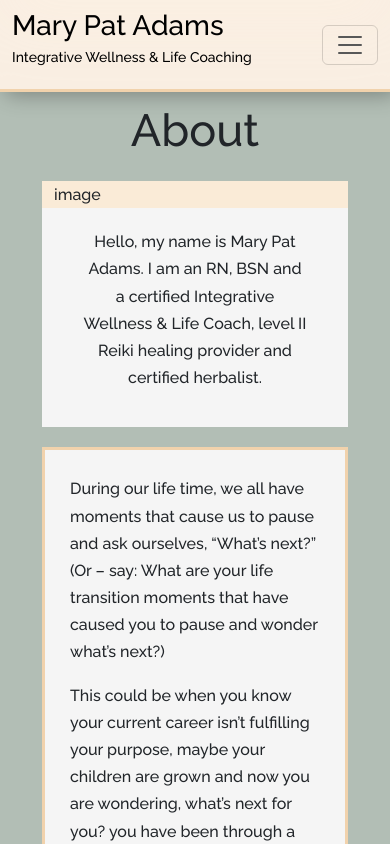
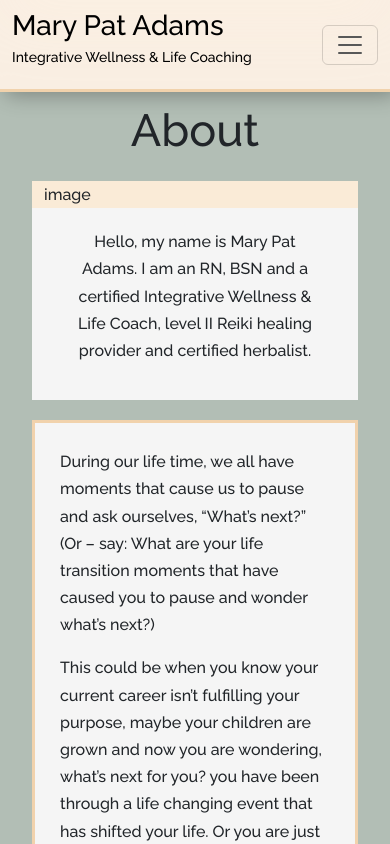
Before and after one commit to sarahkuss/mpa-website, a React (Create React App) app: page /about in a window 390 px wide. Built offline with nearby package versions, Linux system fonts and the light colour scheme.

Commit message:
fixed margin in mobile view

```diff
--- a/src/styles/about.css
+++ b/src/styles/about.css
@@ -53,11 +53,11 @@
   }
 
   .about-row {
-    margin: 0px 30px 20px 30px !important;
+    margin: 0px 20px 20px 20px !important;
   }
 
   .more-info-row {
-    margin: 0px 30px 0px 30px !important;
+    margin: 0px 20px 0px 20px !important;
   }
 
   .more-info-col {
--- a/src/styles/benefits.css
+++ b/src/styles/benefits.css
@@ -159,4 +159,12 @@ font-family: 'Raleway', sans-serif;
   .benefits-container h1 {
     font-size: 35px;
   }
+
+  .benefits-container .row {
+    margin: 0px 20px 20px 20px !important;
+  }
+
+  .third-row {
+    margin: 0px;
+  }
 }
--- a/src/styles/services.css
+++ b/src/styles/services.css
@@ -130,6 +130,6 @@
   }
 
   .services-container .row {
-    margin: 0px 30px 20px 30px !important;
+    margin: 0px 20px 20px 20px !important;
   }
 }
```
Also changed, not shown: firebase.json (added), 1 other file (tests, documents, lock files or other folders).
